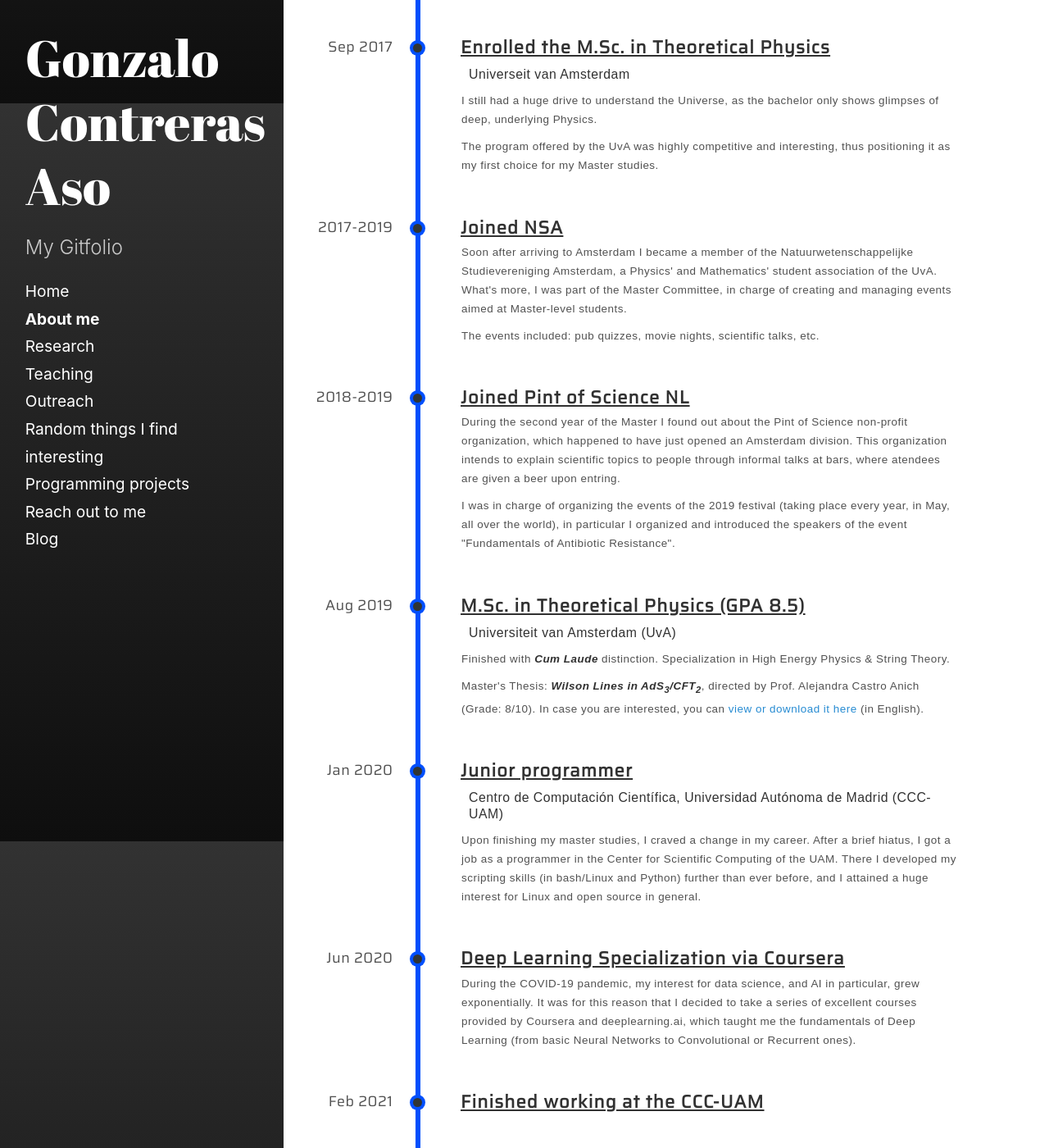
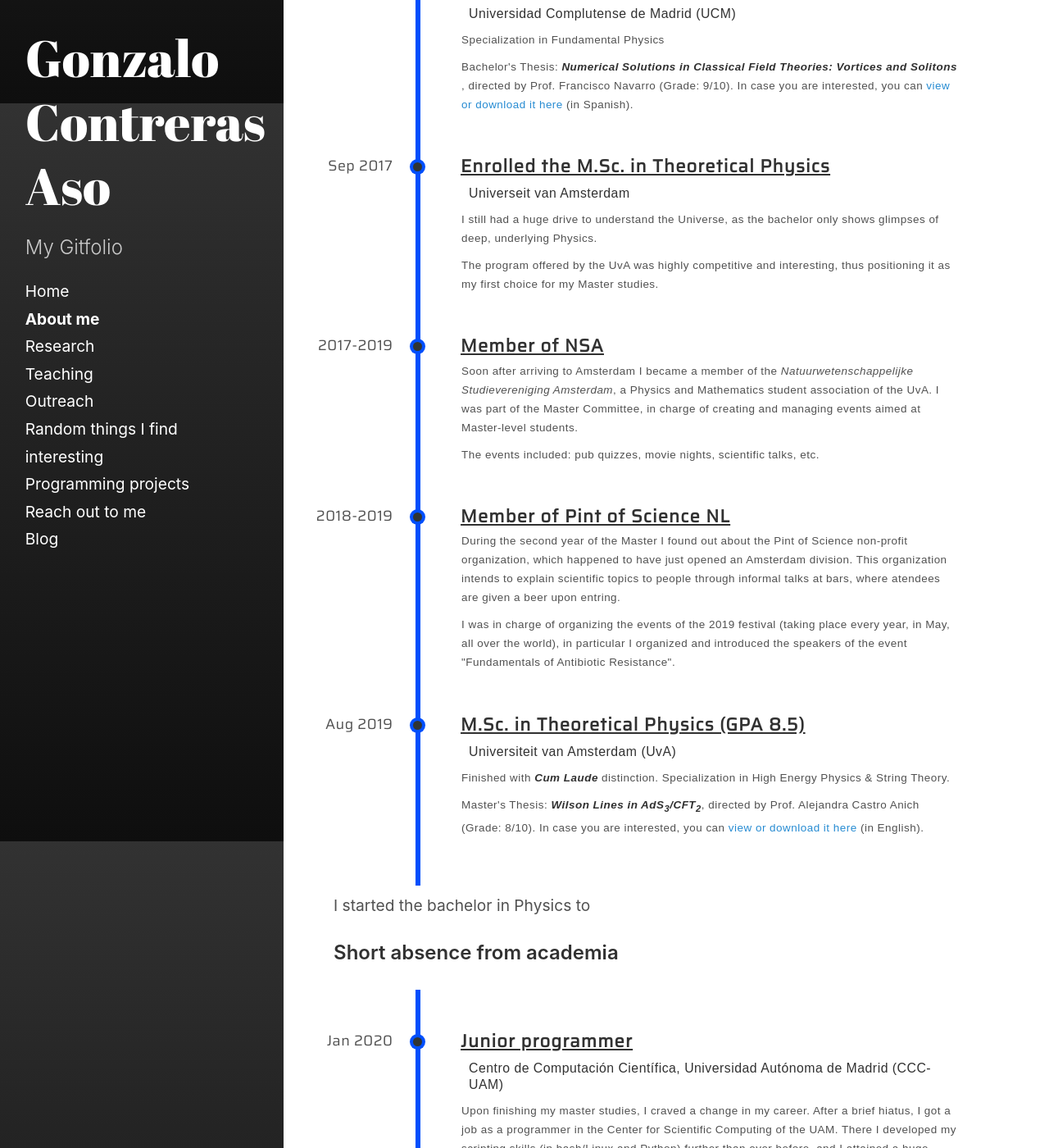
Before and after one commit to goznalo-git/portfolio, a Jekyll site: the page built from categories/01-aboutme.md, in a window 1280 px wide and 1400 px high, scrolled down 1674 px. Shown: the whole window at 82% size. Built offline with Jekyll 4.4.1, drawn with Linux system fonts in a browser that asks for light colours; some web fonts are replaced; some of the changed text lies outside the part shown.

Commit message:
Favicon, timeline split, scss files differentiated

```diff
--- a/_includes/01-timeline.html
+++ b/_includes/01-timeline.html
@@ -1,21 +1,28 @@
+
+<h3>Early years</h3>
+
 <div id="timeline-content">
   <ul class="timeline">
     <li class="event" data-date="1995">
       <h3>A star was born</h3>
       <h4>Madrid, Spain</h4>
-      <p>There's not much to be added here.</p>
+      <!-- <p> There's not much to be added here. </p> -->
     </li>
     <li class="event" data-date="1995-2013">
       <h3>Compulsory education</h3>
       <h4>C.E.I.P. Nuestra Señora de la Almudena</h4>
-      <p>
-        I had what can be called a normal primary education.
-      </p>
-      <h4>I.E.S. Beatriz Galindo</h4>
-      <p>
-        I went to an english-spanish bilingual school all through secondary education.
-      </p>
+      <!-- <p> I had what can be called a normal primary education. </p> -->
+      <h4>I.E.S. Beatriz Galindo - English bilingual section</h4>
     </li>
+  </ul>
+</div>
+
+<p> There's not much to be added here. </p>
+
+<h3>Higher education</h3>
+
+<div id="timeline-content">
+  <ul class="timeline">
     <li class="event" data-date="2013">
       <h3>Enrolled the B.Sc. in Physics</h3>
       <h4>Universidad Complutense de Madrid (UCM)</h4>
@@ -24,7 +31,7 @@
       </p>
     </li>
     <li class="event" data-date="2014-2020">
-      <h3>Joined ASAAF</h3>
+      <h3>Member of ASAAF</h3>
       <p>
         During the second year I joined the astronomical association of the UCM.
       </p>
@@ -39,6 +46,7 @@
     <li class="event" data-date="Feb 2021">
       <h3>C1 english certified via IELTS</h3>
     </li>
+
     <li class="event" data-date="Jul 2017">
       <h3>B.Sc. in Physics (GPA 7.5)</h3>
       <h4>Universidad Complutense de Madrid (UCM)</h4>
@@ -50,6 +58,7 @@
         </strong></em>, directed by Prof. Francisco Navarro (Grade: 9/10). In case you are interested, you can <a href="https://goznalo-git.github.io/portfolio/files/TFG.pdf" target="_blank"> view or download it here</a> (in Spanish).
       </p>
     </li>
+
     <li class="event" data-date="Sep 2017">
       <h3>Enrolled the M.Sc. in Theoretical Physics</h3>
       <h4>Universeit van Amsterdam</h4>
@@ -61,25 +70,25 @@
       </p>
     </li>
     <li class="event" data-date="2017-2019">
-      <h3>Joined NSA</h3>
+      <h3>Member of NSA</h3>
       <p>
-        Soon after arriving to Amsterdam I became a member of the Natuurwetenschappelijke Studievereniging Amsterdam, a Physics' and
-        Mathematics' student association of the UvA. What's more, I was part of the Master Committee, in charge of creating and managing events aimed at Master-level students.
+        Soon after arriving to Amsterdam I became a member of the <em>Natuurwetenschappelijke Studievereniging Amsterdam</em>, a Physics and Mathematics student association of the UvA. I was part of the Master Committee, in charge of creating and managing events aimed at Master-level students.
       </p>
       <p>
         The events included: pub quizzes, movie nights, scientific talks, etc.
       </p>
     </li>
+
     <li class="event" data-date="2018-2019">
-      <h3>Joined Pint of Science NL</h3>
+      <h3>Member of Pint of Science NL</h3>
       <p>
         During the second year of the Master I found out about the Pint of Science non-profit organization, which happened to have just opened an Amsterdam division. This organization intends to explain scientific topics to people through informal talks at bars, where atendees are given a beer upon entring.
       </p>
       <p>
-        I was in charge of organizing the events of the 2019 festival (taking place every year, in May, all over the world), in particular I organized and introduced the speakers of the event "Fundamentals of Antibiotic
-        Resistance".
+        I was in charge of organizing the events of the 2019 festival (taking place every year, in May, all over the world), in particular I organized and introduced the speakers of the event "Fundamentals of Antibiotic Resistance".
       </p>
     </li>
+
     <li class="event" data-date="Aug 2019">
       <h3>M.Sc. in Theoretical Physics (GPA 8.5)</h3>
       <h4>Universiteit van Amsterdam (UvA)</h4>
@@ -92,6 +101,17 @@
           ><strong>Wilson Lines in AdS<sub>3</sub>/CFT<sub>2</sub></strong></em>, directed by Prof. Alejandra Castro Anich (Grade: 8/10). In case you are interested, you can <a href="https://goznalo-git.github.io/portfolio/files/TFM.pdf" target="_blank"> view or download it here</a> (in English).
       </p>
     </li>
+
+  </ul>
+</div>
+
+<p> I started the bachelor in Physics to </p>
+
+<h3>Short absence from academia</h3>
+
+<div id="timeline-content">
+  <ul class="timeline">
+
     <li class="event" data-date="Jan 2020">
       <h3>Junior programmer</h3>
       <h4>
@@ -101,12 +121,14 @@
         Upon finishing my master studies, I craved a change in my career. After a brief hiatus, I got a job as a programmer in the Center for Scientific Computing of the UAM. There I developed my scripting skills (in bash/Linux and Python) further than ever before, and I attained a huge interest for Linux and open source in general.
       </p>
     </li>
+
     <li class="event" data-date="Jun 2020">
       <h3>Deep Learning Specialization via Coursera</h3>
       <p>
         During the COVID-19 pandemic, my interest for data science, and AI in particular, grew exponentially. It was for this reason that I decided to take a series of excellent courses provided by Coursera and deeplearning.ai, which taught me the fundamentals of Deep Learning (from basic Neural Networks to Convolutional or Recurrent ones).
       </p>
     </li>
+
     <li class="event" data-date="Feb 2021">
       <h3>Finished working at the CCC-UAM</h3>
     </li>
@@ -117,6 +139,14 @@
         One year after joining the CCC-UAM, it was time for me to move forward, pursuing a career in Data Science. As a first step towards that goal, I became a consultant at SDG, analyzing financial data for both the Santander and the Triodos banks.
       </p>
     </li>
+
+  </ul>
+</div>
+
+<h3>Current situation</h3>
+
+<div id="timeline-content">
+  <ul class="timeline">
     <li class="event" data-date="Jun 2021">
       <h3>Complex networks Ph.D. student</h3>
       <h4>Universidad Rey Juan Carlos (URJC)</h4>
@@ -124,6 +154,7 @@
         Over the last year I had been in contact with Regino Criado, Full Professor at the URJC. He introduced me to Miguel Romance, another Full Professor, and together they offered me the possibility to carry out a Ph.D. in Applied Mathematics (Complex Networks in particular), a possibility which materialized in June 2022.
       </p>
     </li>
+
     <li class="event" data-date="Oct 2021">
       <h3>Enrolled the M.Sc. in Advanced Physics</h3>
       <h4>Universidad Nacional de Educación a Distancia (UNED)</h4>
--- a/_includes/favicons.html
+++ b/_includes/favicons.html
@@ -1,3 +1,3 @@
-<link rel="apple-touch-icon-precomposed" sizes="144x144" href="{{ "/favicon.png"
-| relative_url }}" /> <link rel="shortcut icon" href="{{ "/favicon.ico" |
+<link rel="apple-touch-icon-precomposed" sizes="144x144" href="{{ "/favicon_io/apple-touch-icon.png"
+| relative_url }}" /> <link rel="shortcut icon" href="{{ "/favicon_io/favicon.ico" |
 relative_url}}" />
--- /dev/null
+++ b/_sass/_timeline.scss
@@ -0,0 +1,107 @@
+$font-title: 'Saira', sans-serif;
+$font-text: 'Chivo', sans-serif;
+
+
+/* Timeline */
+
+
+#timeline-content {
+	margin-top: 30px;  /*distancia de toda la timeline al título*/
+	text-align: center;
+}
+
+.timeline {
+	border-left: 6px solid #004ffc;
+	border-bottom-right-radius: 4px;
+	border-top-right-radius: 4px;
+	background: fade(white, 3%);
+	color: fade(white, 80%);
+	font-family: $font-text;
+	margin: 10px auto;
+	letter-spacing: 0.5px;
+  position: relative;
+  line-height: 1.4em;
+  font-size: 1.03em;
+	padding: 49px; /* move every element but the line*/
+	list-style: none;
+	text-align: left;
+	font-weight: 100;
+	//max-width: 75%;
+
+
+	h1 {
+  font-family: $font-title;
+	letter-spacing: 1.5px;
+	font-weight: 100;
+	font-size: 1.4em;}
+
+  h2, h3 {
+  font-family: $font-title;
+  letter-spacing: 1.5px;
+  font-weight: 200;
+  font-size: 1.4em;}
+
+  .event {
+    padding-bottom: 0.5px;
+    margin-bottom: 40px;
+    position: relative;
+
+    h3 {
+      letter-spacing: 1.2px;
+      font-weight: 1000;
+      font-size: 1.1em;
+      text-decoration: underline;
+      margin:0px;
+      margin-bottom: 5px}
+
+    h4 {
+      font-weight: 300;
+      font-size: 0.8em;
+      margin:10px}
+
+    p {
+      font-size: 0.7rem;
+      font-weight: 10;
+      line-height: 23px;
+      margin:1px;
+      margin-bottom: 10px}
+
+      &:last-of-type {
+          padding-bottom: 0;
+          margin-bottom: 0;
+          border: none;}
+
+        &:before, &:after {
+          position: absolute;
+          display: block;
+          top: 0;}
+
+        &:before {
+          left: (((120px * 0.6) + 40px + 4px + 11px + (4px * 2)) * 1.5) * -1;
+          color: fade(white, 40%);
+          content: attr(data-date);
+          text-align: right;
+          font-weight: 300;
+          font-size: 0.9em;
+          min-width: 120px;
+          font-family: $font-title;}
+
+        &:after {
+          box-shadow: 0 0 0 4px #004ffc;
+          left: (50px + 4px + (11px * 0.35)) * -1;
+          background: lighten(#252827,5%);
+          border-radius: 80%;
+          height: 11px;
+          width: 11px;
+          content: "";
+          top: 9px; /* posicion de los puntitos*/}
+  }
+
+  .subevent {
+      font-size: 0.7rem;
+      font-weight: 350;
+
+  }
+
+
+}
--- a/_sass/hydeout.scss
+++ b/_sass/hydeout.scss
@@ -16,7 +16,7 @@
 @import "hydeout/search";
 @import "hydeout/tags";
 //mine
-@import "hydeout/timeline"; /* Curriculum as timeline */
-@import "hydeout/accordion"; /* Interests dropdown list */
-@import "hydeout/responsivetable"; /* Talks list */
-@import "hydeout/tables"; /* Projects table */
+@import "timeline"; /* Curriculum as timeline */
+@import "accordion"; /* Interests dropdown list */
+@import "responsivetable"; /* Talks list */
+@import "tables"; /* Projects table */
--- a/_sass/hydeout/_timeline.scss
+++ /dev/null
@@ -1,105 +0,0 @@
-$font-title: 'Saira', sans-serif;
-$font-text: 'Chivo', sans-serif;
-
-
-/* Timeline */
-
-
-#timeline-content {
-	margin-top: 30px;  /*distancia de toda la timeline al título*/
-	text-align: center;}
-
-.timeline {
-	border-left: 6px solid #004ffc;
-	border-bottom-right-radius: 4px;
-	border-top-right-radius: 4px;
-	background: fade(white, 3%);
-	color: fade(white, 80%);
-	font-family: $font-text;
-	margin: 10px auto;
-	letter-spacing: 0.5px;
-  position: relative;
-  line-height: 1.4em;
-  font-size: 1.03em;
-	padding: 49px; /* move every element but the line*/
-	list-style: none;
-	text-align: left;
-	font-weight: 100;
-	//max-width: 75%;
-
-	h1 {
-  font-family: $font-title;
-	letter-spacing: 1.5px;
-	font-weight: 100;
-	font-size: 1.4em;}
-
-  h2, h3 {
-  font-family: $font-title;
-  letter-spacing: 1.5px;
-  font-weight: 200;
-  font-size: 1.4em;}
-
-.event {
-	padding-bottom: 0.5px;
-	margin-bottom: 40px;
-	position: relative;
-
-  h3 {
-    letter-spacing: 1.2px;
-    font-weight: 1000;
-    font-size: 1.1em;
-    text-decoration: underline;
-    margin:0px;
-    margin-bottom: 5px}
-
-  h4 {
-    font-weight: 300;
-    font-size: 0.8em;
-    margin:10px}
-
-  p {
-    font-size: 0.7rem;
-    font-weight: 10;
-    line-height: 23px;
-    margin:1px;
-    margin-bottom: 10px}
-
-    &:last-of-type {
-        padding-bottom: 0;
-        margin-bottom: 0;
-        border: none;}
-
-      &:before, &:after {
-        position: absolute;
-        display: block;
-        top: 0;}
-
-      &:before {
-        left: (((120px * 0.6) + 40px + 4px + 11px + (4px * 2)) * 1.5) * -1;
-        color: fade(white, 40%);
-        content: attr(data-date);
-        text-align: right;
-        font-weight: 300;
-        font-size: 0.9em;
-        min-width: 120px;
-        font-family: $font-title;}
-
-      &:after {
-        box-shadow: 0 0 0 4px #004ffc;
-        left: (50px + 4px + (11px * 0.35)) * -1;
-        background: lighten(#252827,5%);
-        border-radius: 80%;
-        height: 11px;
-        width: 11px;
-        content: "";
-        top: 9px; /* posicion de los puntitos*/}
-    }
-
-    .subevent {
-        font-size: 0.7rem;
-        font-weight: 350;
-
-    }
-
-
-  }
--- /dev/null
+++ b/favicon_io/about.txt
@@ -0,0 +1,6 @@
+This favicon was generated using the following font:
+
+- Font Title: Norican
+- Font Author: Copyright (c) 2011 by vernon adams (www.newtypography.co.uk), with Reserved Font Names "Norican"
+- Font Source: http://fonts.gstatic.com/s/norican/v14/MwQ2bhXp1eSBqjkPGJJRtGs-lbA.ttf
+- Font License: SIL Open Font License, 1.1 (http://scripts.sil.org/OFL))
```
Also changed, not shown: other parts of _includes/01-timeline.html (+2 -1 lines), _sass/_accordion.scss (renamed from _sass/hydeout/_accordion.scss), _sass/_responsivetable.scss (renamed from _sass/hydeout/_responsivetable.scss), _sass/_tables.scss (renamed from _sass/hydeout/_tables.scss), favicon_io/apple-touch-icon.png (added), favicon_io/favicon-16x16.png (added), favicon_io/favicon-32x32.png (added), favicon_io/favicon.ico (added).
